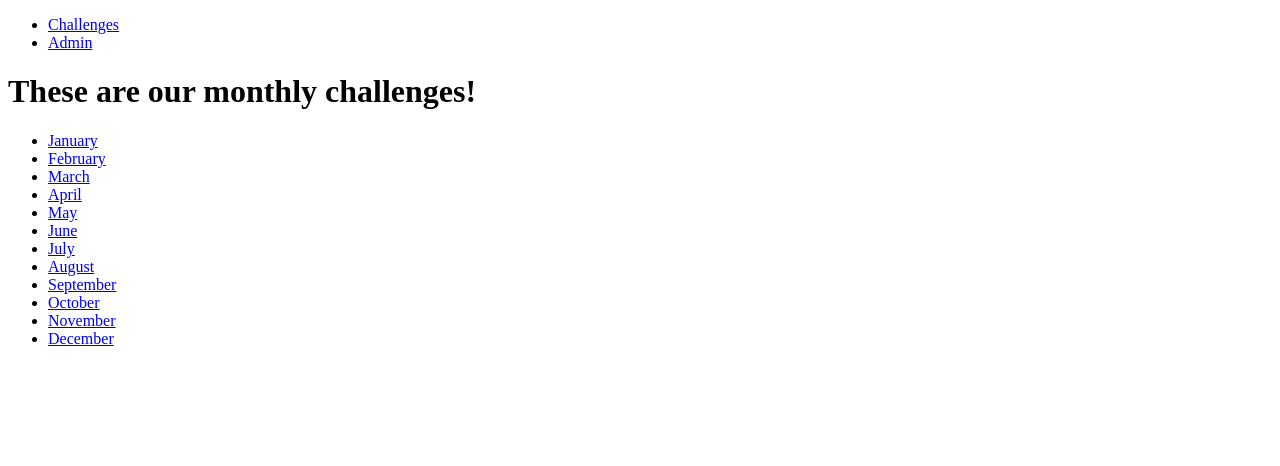
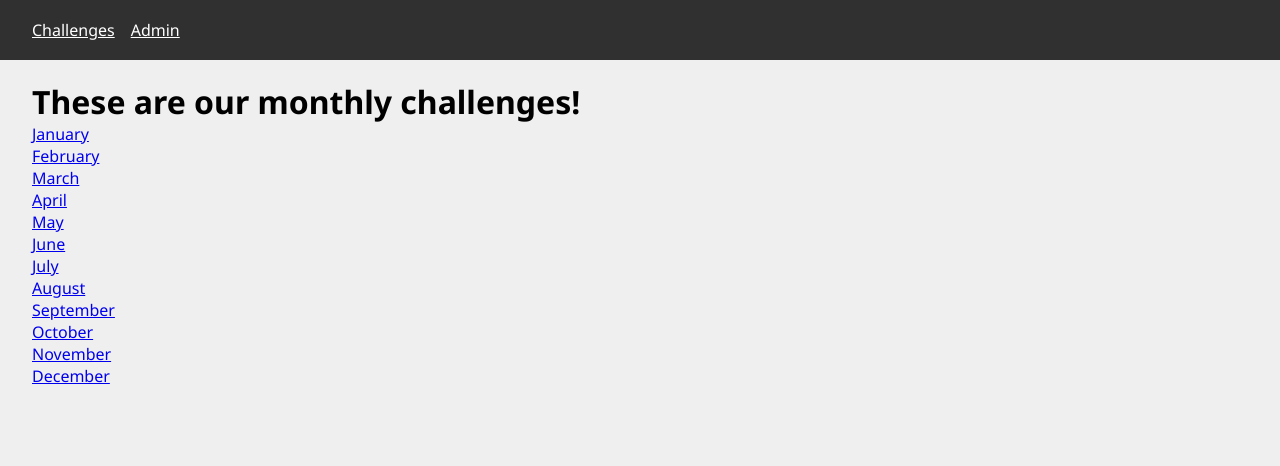
Before and after one commit to eddiedev14/django-course, a Django app: page /challenges/ in a window 1280 px wide. Shown: the top 466 px of the page. Run offline with Django 5.2, Linux system fonts and the light colour scheme.

Commit message:
✨ feat: Adding static files

```diff
--- /dev/null
+++ b/monthly_challenges/challenges/static/challenges/css/dashboard.css
@@ -0,0 +1,3 @@
+ul{
+    list-style: none;
+}
--- a/monthly_challenges/challenges/templates/challenges/dashboard.html
+++ b/monthly_challenges/challenges/templates/challenges/dashboard.html
@@ -1,8 +1,13 @@
 {% extends 'layout/base.html' %}
+{% load static %}
 
     {% block page_title %}
         Dashboard
     {% endblock page_title %}
+
+    {% block css_files %}
+        <link rel="stylesheet" href="{% static 'challenges/css/dashboard.css' %}">
+    {% endblock css_files %}
 
     {% block content %}
         <h1>These are our monthly challenges!</h1>
--- a/monthly_challenges/monthly_challenges/settings.py
+++ b/monthly_challenges/monthly_challenges/settings.py
@@ -121,6 +121,7 @@ USE_TZ = True
 # https://docs.djangoproject.com/en/5.2/howto/static-files/
 
 STATIC_URL = 'static/'
+STATICFILES_DIRS = [BASE_DIR / "static"]
 
 # Default primary key field type
 # https://docs.djangoproject.com/en/5.2/ref/settings/#default-auto-field
--- /dev/null
+++ b/monthly_challenges/static/css/base.css
@@ -0,0 +1,35 @@
+@import url('https://fonts.googleapis.com/css2?family=Noto+Sans:ital,wght@0,100..900;1,100..900&display=swap');
+
+*{
+    padding: 0;
+    margin: 0;
+    box-sizing: border-box;
+}
+
+body{
+    background-color: #efefef;
+    font-family: "Noto Sans", sans-serif;
+    padding: 80px 32px;
+}
+
+nav{
+    position: fixed;
+    inset: 0;
+    width: 100%;
+    height: 60px;
+    background-color: rgb(48, 48, 48);
+}
+
+nav ul{
+    height: 100%;
+    display: flex;
+    align-items: center;
+    padding: 0 32px;
+    gap: 16px;
+    list-style: none;
+}
+
+nav ul a{
+    text-decoration: underline;
+    color: #fff;
+}
--- a/monthly_challenges/templates/404.html
+++ b/monthly_challenges/templates/404.html
@@ -1,4 +1,5 @@
 {% extends 'layout/base.html' %}
+{% load static %}
 
 {% block page_title %}  404 Error   {% endblock page_title %}
 
--- a/monthly_challenges/templates/layout/base.html
+++ b/monthly_challenges/templates/layout/base.html
@@ -1,9 +1,13 @@
+{% load static %}
+
 <!DOCTYPE html>
 <html lang="en">
 <head>
     <meta charset="UTF-8">
     <meta name="viewport" content="width=device-width, initial-scale=1.0">
     <title>{% block page_title %} My Challenges {% endblock page_title %}</title>
+    <link rel="stylesheet" href="{% static 'css/base.css' %}">
+    {% block css_files %}{% endblock css_files %}
 </head>
 <body>
     {% include 'components/navbar.html' %}
```
